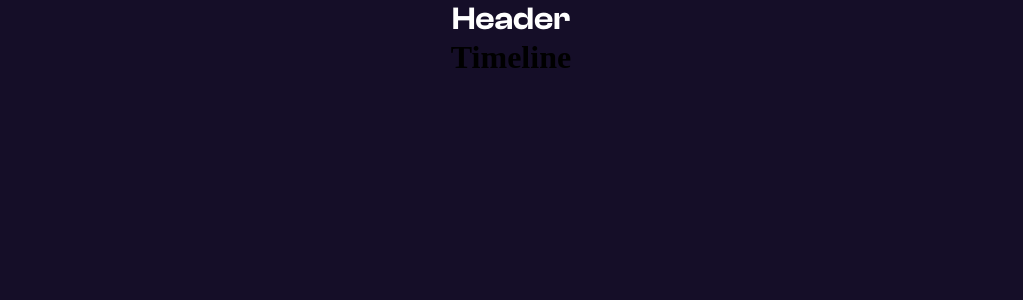
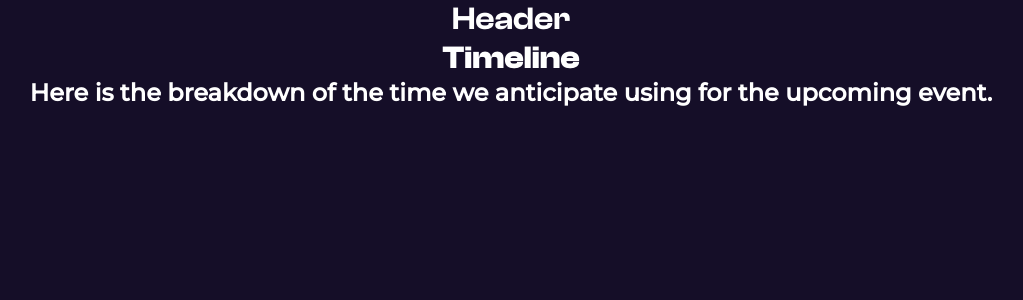
Before and after one commit to UdumiziSolomon/getlinked-hackathon, a React (Create React App) app: page / in a window 1280 px wide. Shown: the top 300 px of the page, without its empty margins (129-1152 px from the left). Built offline with nearby package versions, Linux system fonts and the light colour scheme.

Commit message:
feat: montserrat

```diff
--- a/src/index.css
+++ b/src/index.css
@@ -34,6 +34,16 @@
   src: url('../public/resources/fonts/ExtraLight.otf') format('opentype');
 }
 
+@font-face {
+  font-family: MBold;
+  src: url('../public/resources/fonts/MBold.ttf') format('truetype');
+}
+
+@font-face {
+  font-family: MRegular;
+  src: url('../public/resources/fonts/MRegular.ttf') format('truetype');
+}
+
 body {
   margin: 0;
   -webkit-font-smoothing: antialiased;
--- a/src/pages/home/sections/timeline/Timeline.jsx
+++ b/src/pages/home/sections/timeline/Timeline.jsx
@@ -1,10 +1,16 @@
 import React from "react";
-import styles from './Timeline.module.css';
+import styles from "./Timeline.module.css";
 
 const Timeline = () => {
   return (
     <div className={styles.container}>
-      <h1>Timeline</h1>
+      <div className={styles.topLayer}>
+        <h1 className={styles.topLayerTopText}> Timeline </h1>
+        <h2 className={styles.topLayerSubText}>
+          Here is the breakdown of the time we anticipate using for the upcoming
+          event.
+        </h2>
+      </div>
     </div>
   );
 };
--- a/src/pages/home/sections/timeline/Timeline.module.css
+++ b/src/pages/home/sections/timeline/Timeline.module.css
@@ -1,2 +1,13 @@
 .container {
 }
+.topLayer {
+
+}
+.topLayerTopText {
+  font-family: Bold;
+  color: #fff;
+}
+.topLayerSubText {
+  font-family: MRegular;
+  color: #fff;
+}
```
Also changed, not shown: public/resources/fonts/MBold.ttf (added), public/resources/fonts/MRegular.ttf (added).
